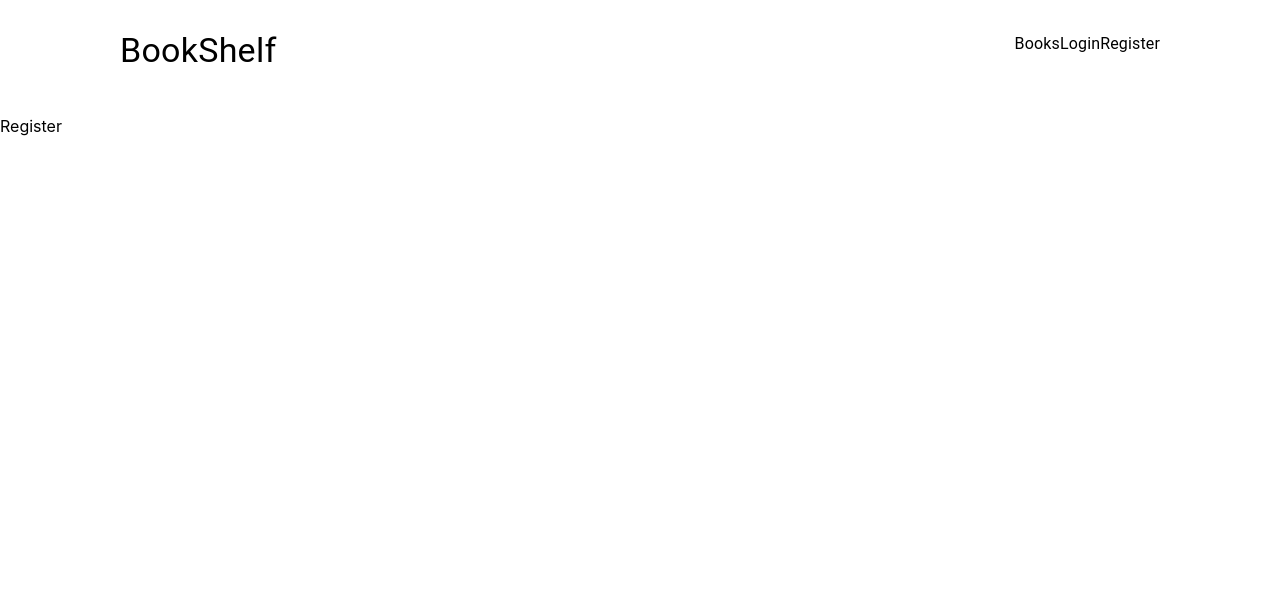
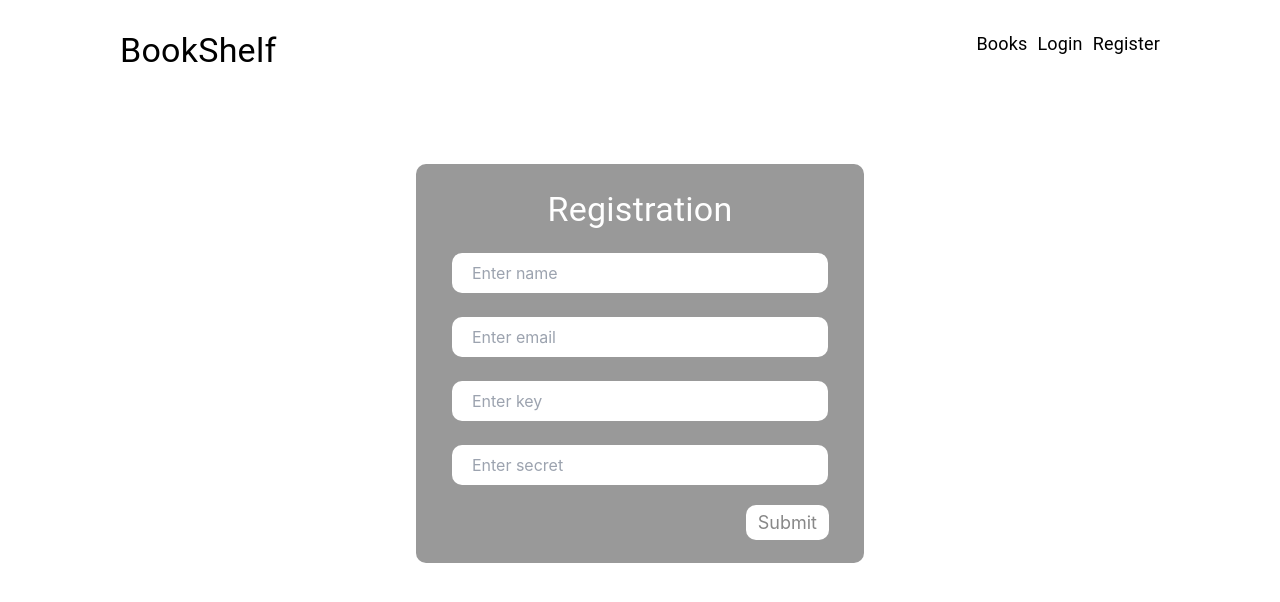
Before and after one commit to rashidovDev/BookShelf, a React (Create React App) app: page /register in a window 1280 px wide. Shown: the top 602 px of the page. Built offline with nearby package versions, Linux system fonts and the light colour scheme.

Commit message:
second commit

```diff
--- a/src/components/Books.tsx
+++ b/src/components/Books.tsx
@@ -1,8 +1,25 @@
 import React from 'react'
+import Box from '@mui/material/Box';
+import Grid from '@mui/material/Grid';
 
 const Books : React.FC = () => {
   return (
-    <div>Books</div>
+    <Box sx={{ width: '100%' }}>
+    <Grid container rowSpacing={1} columnSpacing={{ xs: 1, sm: 2, md: 3 }}>
+      <Grid item xs={6}>
+        <p>12222222</p>
+      </Grid>
+      <Grid item xs={6}>
+        <p>12222222</p>
+      </Grid>
+      <Grid item xs={6}>
+        <p>12222222</p>
+      </Grid>
+      <Grid item xs={6}>
+        <p>12222222</p>
+      </Grid>
+    </Grid>
+  </Box>
   )
 }
 
--- a/src/components/Login.tsx
+++ b/src/components/Login.tsx
@@ -1,8 +1,33 @@
-import React from 'react'
+import React, { useState } from 'react'
+import Box from '@mui/material/Box';
+import Input from './utils/input/Input';
+import Button from './utils/button/Button';
+import { Typography } from '@mui/material'
 
-const Login : React.FC= () => {
+const Login : React.FC = () => {
+
+  const [name, setName] = useState<string>('')
+  const [email, setEmail] = useState<string>('')
+  const [key, setKey] = useState<string>('')
+  const [secret, setSecret] = useState<string>('')
+
   return (
-    <div>Login</div>
+    <Box
+    sx={{width:"35%",borderRadius:"10px", margin:"auto",padding:"15px",background:"#999",marginTop:"50px"}}
+    >
+    <Typography
+    variant='h4'
+    marginY="10px"
+    sx={{textAlign:"center", color : "#fff"}}
+    >Login</Typography>
+    <form>
+    <Input  placeholder="Enter name" value={name} setValue={setName} type="text"/>
+    <Input  placeholder="Enter email" value={email} setValue={setEmail} type="text"/>
+    <Input  placeholder="Enter key" value={key} setValue={setKey} type="text"/>
+    <Input  placeholder="Enter secret" value={secret} setValue={setSecret} type="text"/>
+    <Button buttonName="Submit" class="form-button"/>
+    </form>
+    </Box>
   )
 }
 
--- a/src/components/Navbar.tsx
+++ b/src/components/Navbar.tsx
@@ -1,6 +1,7 @@
 import { Stack, Typography } from '@mui/material'
 import React from 'react'
 import { Link } from 'react-router-dom'
+import { navigation } from '../data'
 
 const Navbar : React.FC = () => {
   return (
@@ -14,18 +15,17 @@ const Navbar : React.FC = () => {
         <Link to="/">BookShelf</Link>
         </Typography>
         </Stack>
+
         <Stack
         direction="row"
         >
-        <Typography variant="subtitle1" gutterBottom>
-        <Link to="/books">Books</Link>
+         {
+         navigation.map((item, idx) => (
+        <Typography key={idx} sx={{ marginLeft:"10px", fontSize:"18px"}} gutterBottom>
+        <Link to={item.href}>{item.name}</Link>
         </Typography>
-        <Typography variant="subtitle1" gutterBottom>
-        <Link to="/login">Login</Link>
-        </Typography>
-        <Typography variant="subtitle1" gutterBottom>
-        <Link to="/register">Register</Link>
-        </Typography>
+         ))
+         }
         </Stack>
      </Stack>
   )
--- a/src/components/Register.tsx
+++ b/src/components/Register.tsx
@@ -1,8 +1,33 @@
-import React from 'react'
+import React, { useState } from 'react'
+import Box from '@mui/material/Box';
+import Input from './utils/input/Input';
+import Button from './utils/button/Button';
+import { Typography } from '@mui/material'
 
 const Register : React.FC = () => {
+
+  const [name, setName] = useState<string>('')
+  const [email, setEmail] = useState<string>('')
+  const [key, setKey] = useState<string>('')
+  const [secret, setSecret] = useState<string>('')
+
   return (
-    <div>Register</div>
+    <Box
+    sx={{width:"35%",borderRadius:"10px", margin:"auto",padding:"15px",background:"#999",marginTop:"50px"}}
+    >
+    <Typography
+    variant='h4'
+    marginY="10px"
+    sx={{textAlign:"center", color : "#fff"}}
+    >Registration</Typography>
+    <form>
+    <Input  placeholder="Enter name" value={name} setValue={setName} type="text"/>
+    <Input  placeholder="Enter email" value={email} setValue={setEmail} type="text"/>
+    <Input  placeholder="Enter key" value={key} setValue={setKey} type="text"/>
+    <Input  placeholder="Enter secret" value={secret} setValue={setSecret} type="text"/>
+    <Button buttonName="Submit" class="form-button"/>
+    </form>
+    </Box>
   )
 }
 
--- /dev/null
+++ b/src/components/utils/button/Button.tsx
@@ -0,0 +1,18 @@
+import React from 'react'
+
+interface IButton {
+  buttonName : string,
+  class : string,
+}
+
+const Button : React.FC<IButton> = (props) => {
+  return (
+      <div className='flex justify-end'>
+      <button className={`${props.class} rounded-[10px] text-[18px] py-1 px-3 mr-5 my-2`}>
+       {props.buttonName}
+      </button>
+      </div>
+  )
+}
+
+export default Button
--- a/src/components/utils/input/Input.tsx
+++ b/src/components/utils/input/Input.tsx
@@ -1,11 +1,24 @@
-import './input.css'
+import React from "react";
 
-const Input = (props : any) => {
+interface IInput {
+    type : string,
+    placeholder : string,
+    value : string,
+    setValue : React.Dispatch<React.SetStateAction<string>>
+}
+
+
+const Input : React.FC<IInput> = (props) => {
     return (
-        <input onChange={(event)=> props.setValue(event.target.value)}
-               value={props.value}
-               type={props.type}
-               placeholder={props.placeholder}/>
+        <div className="flex justify-center">
+            <input
+                   className="p-2 outline-none w-[90%] m-auto px-5 text-[#777] my-3 rounded-[10px]"
+                   onChange={(event : React.ChangeEvent<HTMLInputElement | HTMLTextAreaElement>)=>
+                   props.setValue(event.target.value)}
+                   value={props.value}
+                   type={props.type}
+                   placeholder={props.placeholder}/>
+        </div>
     );
 };
 
--- /dev/null
+++ b/src/data.ts
@@ -0,0 +1,20 @@
+
+export interface INav {
+    href : string,
+    name : string
+}
+
+export const navigation : INav[] = [
+    {
+        href : "/books",
+        name : "Books"
+    },
+    {
+        href : "/login",
+        name : "Login"
+    },
+    {
+        href : "/register",
+        name : "Register"
+    }
+]
--- a/src/index.css
+++ b/src/index.css
@@ -15,3 +15,8 @@ code {
 @tailwind base;
 @tailwind components;
 @tailwind utilities;
+
+.form-button{
+  color: #888;
+  background-color:#fff;
+}
```
